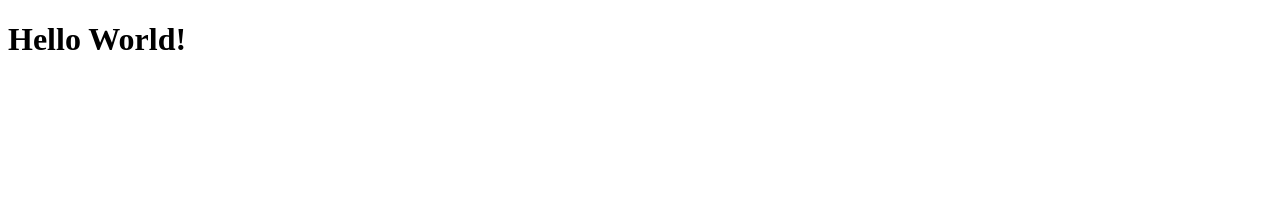
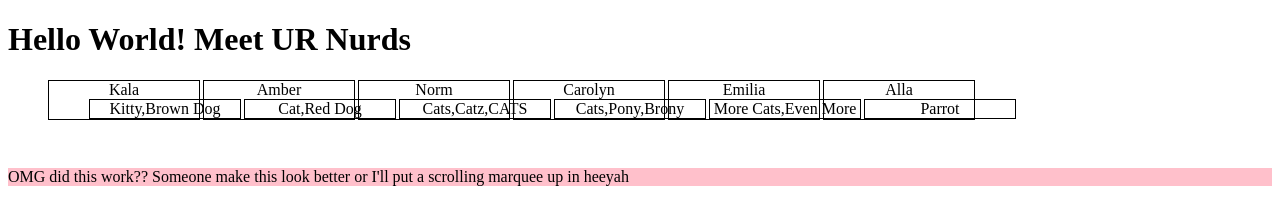
Before and after one commit to Emiliakazoo/nerdydevpets, a plain HTML site: page index.html in a window 1280 px wide. Drawn offline with nearby package versions, Linux system fonts and the light colour scheme.

Commit message:
Initial upload of javascript nav
This completely sucks.  I am just testing to see if this works.  Amber,
this here code is ugly I have no style.  Story of my life

```diff
--- a/index.html
+++ b/index.html
@@ -3,9 +3,37 @@
 <html lang="en" xmlns="http://www.w3.org/1999/xhtml">
 <head>
     <meta charset="utf-8" />
-    <title></title>
+    <title>NerdyDevs, Yo</title>
+
+    <style type="text/css">
+        .nerdNav li {
+            float: left;
+            display: inline-block;
+            width: 150px;
+            border: 1px solid black;
+            text-align: center;
+            margin-right: 3px;
+            list-style-type: none;
+        }
+        p {width: 100%;float: left;background-color: pink;}
+    </style>
+
 </head>
-<body>
-    <h1>Hello World!</h1>
-</body>
+    <body>
+        <header>
+            <h1>Hello World! Meet UR Nurds</h1>
+        </header>
+        <nav>
+            <ul class="nerdNav">
+                <!-- stuff goes in here with javascript or jquery -->
+            </ul>
+            <p id="correctAnswer"></p>
+        </nav>
+
+        <p>OMG did this work?? Someone make this look better or I'll put a scrolling marquee up in heeyah</p>
+        <script src="http://code.jquery.com/jquery-latest.js"></script>
+        <!--<script src="js/bootstrap.min.js"></script>-->
+        <script src="navtest.js"></script>
+
+    </body>
 </html>
--- /dev/null
+++ b/navtest.js
@@ -0,0 +1,46 @@
+var nerdyDevs =
+[
+{
+    name: "Kala",
+    pets: ["Kitty", "Brown Dog"],
+},
+{
+    name: "Amber",
+    pets: ["Cat", "Red Dog"],
+},
+{
+    name: "Norm",
+    pets: ["Cats", "Catz", "CATS"],
+},
+{
+    name: "Carolyn",
+    pets: ["Cats", "Pony", "Brony"],
+},
+{
+    name: "Emilia",
+    pets: ["More Cats", "Even More"],
+},
+{
+    name: "Alla",
+    pets: ["Parrot"],
+},
+
+
+
+];
+
+$(document).ready(function () {
+    var i = 0;
+    var j = 0;
+    for (i = 0; i < nerdyDevs.length; i++) {
+        $superNerds = nerdyDevs[i];
+        $nerdyDev = nerdyDevs[i].name;
+        for (j = 0; j < $superNerds.pets.length; j++) {
+            $nerdyPet = $superNerds.pets;
+            $petItem = "<li class='petNerds'>" + $nerdyPet + "</li>";
+        }
+        $navItem = "<li class='nerds'>" + $nerdyDev + "<ul class='nerdPets'>" + $petItem + "</ul></li>";
+        $(".nerdNav").append($navItem);
+    }
+});
+//why won't this work???  I have made a huge mistake.
```
